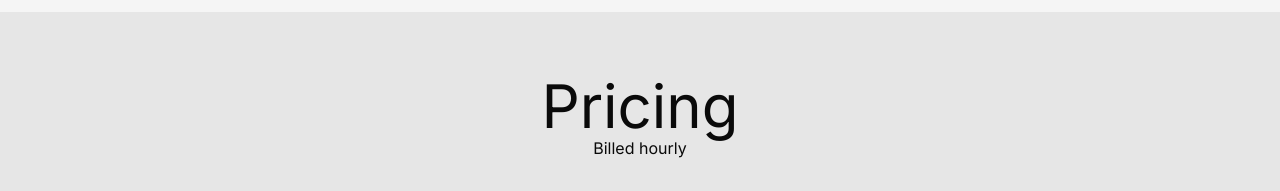
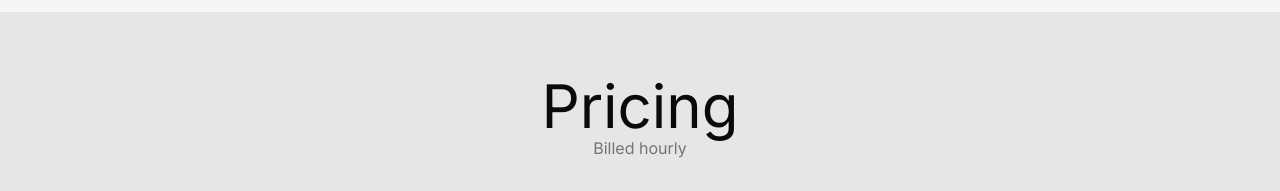
Before and after one commit to ronnieima/selfieboothguam, a Next.js app: page /en in a window 1280 px wide. Shown: the part 2340-2531 px from the top of the page. Built offline with nearby package versions, Linux system fonts and the light colour scheme.

Commit message:
add muted text

```diff
--- a/app/_components/Pricing.tsx
+++ b/app/_components/Pricing.tsx
@@ -1,6 +1,4 @@
-import { Card, CardContent, CardHeader, CardTitle } from "@/components/ui/card";
 import { cn } from "@/lib/utils";
-import { prices } from "@/messages/content";
 import PriceCards from "./ui/PriceCards";
 
 function Pricing() {
@@ -11,7 +9,7 @@ function Pricing() {
     >
       <header className="flex flex-col items-center">
         <h2 className={` text-center text-4xl md:text-6xl `}>Pricing</h2>
-        <span>Billed hourly</span>
+        <span className="text-muted-foreground">Billed hourly</span>
       </header>
       <div
         className={cn(
@@ -21,9 +19,6 @@ function Pricing() {
       >
         <PriceCards />
       </div>
-      {/* <Card>
-        <CardContent>Test</CardContent>
-      </Card> */}
     </section>
   );
 }
```
